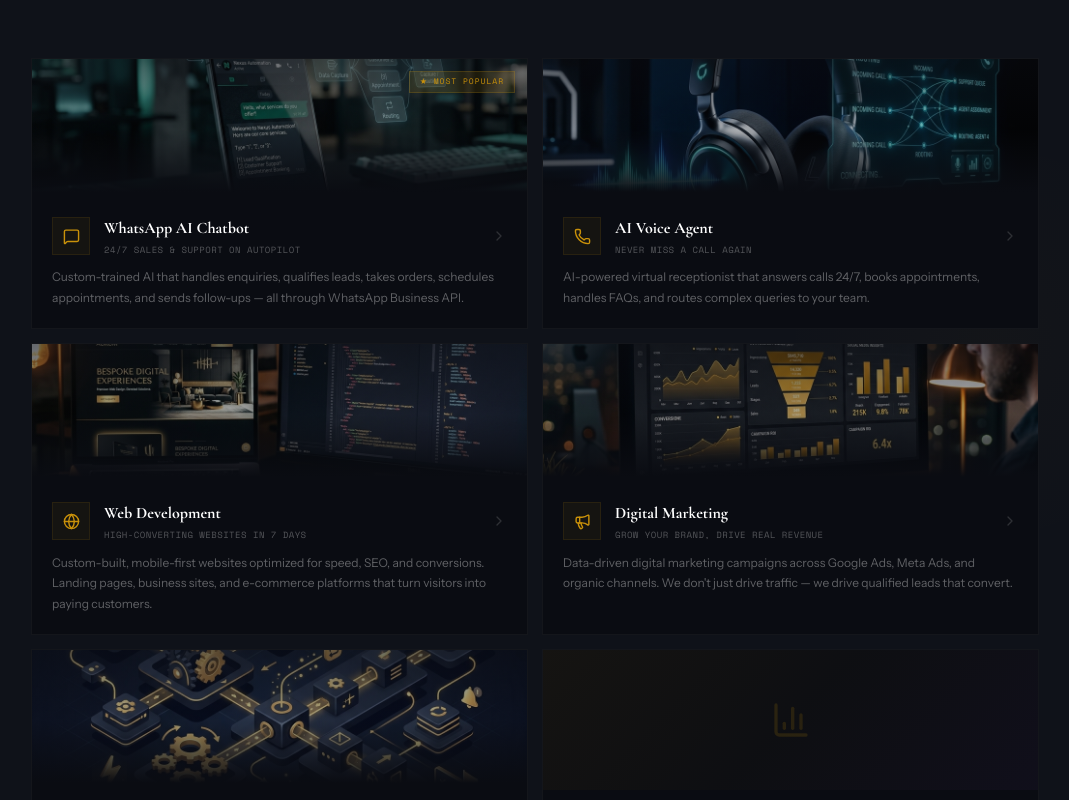
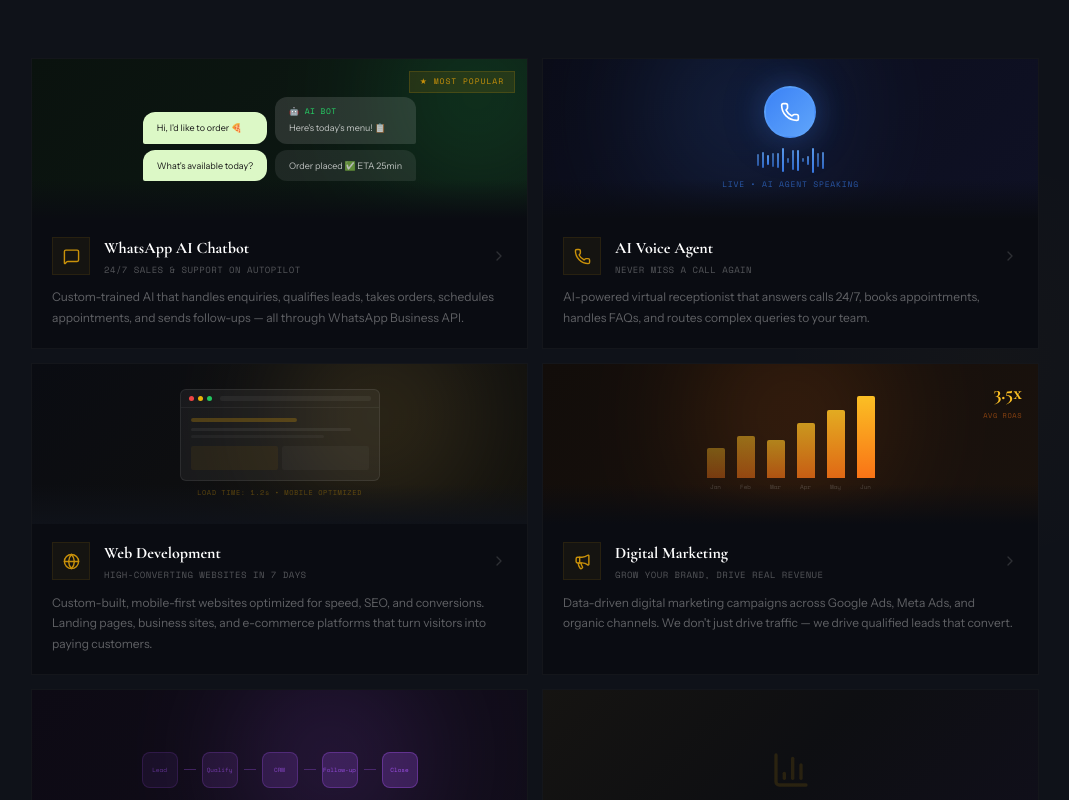
Before and after one commit to Lokii1211/viyanexus, a Next.js app: page / in a window 1280 px wide. Shown: the part 3540-4340 px from the top of the page, without its empty margins (105-1174 px from the left). Built offline with nearby package versions, Linux system fonts and the light colour scheme.

Commit message:
feat: Premium CSS service visuals (animated waveform, chat bubbles, browser mockup, bar chart, pipeline), Instagram link updated

```diff
--- a/app/components/layout/Footer.jsx
+++ b/app/components/layout/Footer.jsx
@@ -36,7 +36,7 @@ const socials = [
   { label: "LinkedIn", href: "https://linkedin.com/company/viyanexus", icon: (
     <svg width="16" height="16" viewBox="0 0 24 24" fill="currentColor"><path d="M20.447 20.452h-3.554v-5.569c0-1.328-.027-3.037-1.852-3.037-1.853 0-2.136 1.445-2.136 2.939v5.667H9.351V9h3.414v1.561h.046c.477-.9 1.637-1.85 3.37-1.85 3.601 0 4.267 2.37 4.267 5.455v6.286zM5.337 7.433c-1.144 0-2.063-.926-2.063-2.065 0-1.138.92-2.063 2.063-2.063 1.14 0 2.064.925 2.064 2.063 0 1.139-.925 2.065-2.064 2.065zm1.782 13.019H3.555V9h3.564v11.452zM22.225 0H1.771C.792 0 0 .774 0 1.729v20.542C0 23.227.792 24 1.771 24h20.451C23.2 24 24 23.227 24 22.271V1.729C24 .774 23.2 0 22.222 0h.003z"/></svg>
   )},
-  { label: "Instagram", href: "https://instagram.com/viyanexus", icon: (
+  { label: "Instagram", href: "https://www.instagram.com/viya_nexus", icon: (
     <svg width="16" height="16" viewBox="0 0 24 24" fill="currentColor"><path d="M12 2.163c3.204 0 3.584.012 4.85.07 3.252.148 4.771 1.691 4.919 4.919.058 1.265.069 1.645.069 4.849 0 3.205-.012 3.584-.069 4.849-.149 3.225-1.664 4.771-4.919 4.919-1.266.058-1.644.07-4.85.07-3.204 0-3.584-.012-4.849-.07-3.26-.149-4.771-1.699-4.919-4.92-.058-1.265-.07-1.644-.07-4.849 0-3.204.013-3.583.07-4.849.149-3.227 1.664-4.771 4.919-4.919 1.266-.057 1.645-.069 4.849-.069zM12 0C8.741 0 8.333.014 7.053.072 2.695.272.273 2.69.073 7.052.014 8.333 0 8.741 0 12c0 3.259.014 3.668.072 4.948.2 4.358 2.618 6.78 6.98 6.98C8.333 23.986 8.741 24 12 24c3.259 0 3.668-.014 4.948-.072 4.354-.2 6.782-2.618 6.979-6.98.059-1.28.073-1.689.073-4.948 0-3.259-.014-3.667-.072-4.947-.196-4.354-2.617-6.78-6.979-6.98C15.668.014 15.259 0 12 0zm0 5.838a6.162 6.162 0 100 12.324 6.162 6.162 0 000-12.324zM12 16a4 4 0 110-8 4 4 0 010 8zm6.406-11.845a1.44 1.44 0 100 2.881 1.44 1.44 0 000-2.881z"/></svg>
   )},
   { label: "X", href: "https://x.com/viyanexus", icon: (
--- a/app/components/sections/Services.jsx
+++ b/app/components/sections/Services.jsx
@@ -2,65 +2,163 @@
 import { motion, useInView, AnimatePresence } from "framer-motion";
 import { useRef, useState } from "react";
 import { MessageSquare, Phone, Globe, BarChart3, Workflow, Megaphone, ArrowRight, ChevronRight } from "lucide-react";
-import Image from "next/image";
 
 const WA_LINK = "https://wa.me/919003360494?text=Hi%20Viya%20Nexus%2C%20I%20need%20help%20with%20automation";
 
+/* Premium CSS-based service visuals */
+function ServiceVisual({ type, color }) {
+  const base = { width: "100%", height: "160px", position: "relative", overflow: "hidden", display: "flex", alignItems: "center", justifyContent: "center" };
+  const glow = { position: "absolute", width: "200px", height: "200px", borderRadius: "50%", filter: "blur(60px)", opacity: 0.15 };
+
+  if (type === "whatsapp") return (
+    <div style={{ ...base, background: "linear-gradient(135deg, #0a120e 0%, #0d1a14 100%)" }}>
+      <div style={{ ...glow, background: "#25D366", top: "-40%", right: "-10%" }} />
+      <div style={{ display: "flex", gap: "8px", alignItems: "flex-end", zIndex: 2 }}>
+        {/* Chat bubbles */}
+        <div style={{ display: "flex", flexDirection: "column", gap: "6px" }}>
+          <div style={{ background: "#DCF8C6", borderRadius: "12px 12px 12px 2px", padding: "8px 14px", maxWidth: "140px" }}>
+            <div style={{ fontSize: "9px", color: "#1a1a1a", fontFamily: "var(--font-body)" }}>Hi, I'd like to order 🍕</div>
+          </div>
+          <div style={{ background: "#DCF8C6", borderRadius: "12px 12px 12px 2px", padding: "8px 14px", maxWidth: "160px" }}>
+            <div style={{ fontSize: "9px", color: "#1a1a1a", fontFamily: "var(--font-body)" }}>What's available today?</div>
+          </div>
+        </div>
+        <div style={{ display: "flex", flexDirection: "column", gap: "6px" }}>
+          <div style={{ background: "rgba(255,255,255,0.12)", borderRadius: "12px 12px 2px 12px", padding: "8px 14px", maxWidth: "150px" }}>
+            <div style={{ fontSize: "8px", color: "#25D366", fontFamily: "var(--font-mono)", letterSpacing: "0.05em" }}>🤖 AI BOT</div>
+            <div style={{ fontSize: "9px", color: "rgba(255,255,255,0.7)", fontFamily: "var(--font-body)", marginTop: "2px" }}>Here's today's menu! 📋</div>
+          </div>
+          <div style={{ background: "rgba(255,255,255,0.08)", borderRadius: "12px 12px 2px 12px", padding: "8px 14px" }}>
+            <div style={{ fontSize: "9px", color: "rgba(255,255,255,0.7)", fontFamily: "var(--font-body)" }}>Order placed ✅ ETA 25min</div>
+          </div>
+        </div>
+      </div>
+      <div style={{ position: "absolute", bottom: 0, left: 0, right: 0, height: "40px", background: "linear-gradient(to top, #0A0C12, transparent)" }} />
+    </div>
+  );
+
+  if (type === "voiceai") return (
+    <div style={{ ...base, background: "linear-gradient(135deg, #0a0c18 0%, #0f1125 100%)" }}>
+      <div style={{ ...glow, background: "#3B82F6", top: "-30%", left: "20%" }} />
+      <div style={{ zIndex: 2, textAlign: "center" }}>
+        {/* Avatar circle */}
+        <div style={{ width: "52px", height: "52px", borderRadius: "50%", background: "linear-gradient(135deg, #3B82F6, #60A5FA)", margin: "0 auto 10px", display: "flex", alignItems: "center", justifyContent: "center", boxShadow: "0 0 30px rgba(59,130,246,0.3), 0 0 60px rgba(59,130,246,0.1)", border: "2px solid rgba(96,165,250,0.3)" }}>
+          <Phone size={20} style={{ color: "white" }} />
+        </div>
+        {/* Waveform */}
+        <div style={{ display: "flex", gap: "3px", justifyContent: "center", alignItems: "center", height: "24px" }}>
+          {[14, 20, 28, 18, 24, 30, 16, 22, 26, 12, 20, 28, 14, 22].map((h, i) => (
+            <motion.div key={i} animate={{ height: [h * 0.3, h, h * 0.3] }} transition={{ duration: 0.8 + i * 0.1, repeat: Infinity, ease: "easeInOut" }}
+              style={{ width: "2px", background: `linear-gradient(to top, #3B82F6, #60A5FA)`, borderRadius: "1px", opacity: 0.6 + (i % 3) * 0.15 }} />
+          ))}
+        </div>
+        <div style={{ fontFamily: "var(--font-mono)", fontSize: "8px", color: "rgba(59,130,246,0.6)", marginTop: "6px", letterSpacing: "0.1em" }}>LIVE • AI AGENT SPEAKING</div>
+      </div>
+      <div style={{ position: "absolute", bottom: 0, left: 0, right: 0, height: "40px", background: "linear-gradient(to top, #0A0C12, transparent)" }} />
+    </div>
+  );
+
+  if (type === "webdev") return (
+    <div style={{ ...base, background: "linear-gradient(135deg, #0a0c12 0%, #12110d 100%)" }}>
+      <div style={{ ...glow, background: "#E8B84B", top: "-30%", right: "10%" }} />
+      <div style={{ zIndex: 2, width: "200px" }}>
+        {/* Mini browser frame */}
+        <div style={{ background: "rgba(255,255,255,0.05)", border: "1px solid rgba(255,255,255,0.08)", borderRadius: "6px", overflow: "hidden" }}>
+          <div style={{ display: "flex", gap: "4px", padding: "6px 8px", borderBottom: "1px solid rgba(255,255,255,0.05)" }}>
+            <div style={{ width: "5px", height: "5px", borderRadius: "50%", background: "#EF4444" }} />
+            <div style={{ width: "5px", height: "5px", borderRadius: "50%", background: "#EAB308" }} />
+            <div style={{ width: "5px", height: "5px", borderRadius: "50%", background: "#22C55E" }} />
+            <div style={{ flex: 1, height: "5px", background: "rgba(255,255,255,0.05)", borderRadius: "2px", marginLeft: "4px" }} />
+          </div>
+          <div style={{ padding: "10px" }}>
+            <div style={{ height: "4px", width: "60%", background: "rgba(201,145,10,0.3)", borderRadius: "2px", marginBottom: "6px" }} />
+            <div style={{ height: "3px", width: "90%", background: "rgba(255,255,255,0.06)", borderRadius: "2px", marginBottom: "4px" }} />
+            <div style={{ height: "3px", width: "75%", background: "rgba(255,255,255,0.04)", borderRadius: "2px", marginBottom: "8px" }} />
+            <div style={{ display: "flex", gap: "4px" }}>
+              <div style={{ flex: 1, height: "24px", background: "rgba(201,145,10,0.08)", borderRadius: "2px" }} />
+              <div style={{ flex: 1, height: "24px", background: "rgba(255,255,255,0.03)", borderRadius: "2px" }} />
+            </div>
+          </div>
+        </div>
+        <div style={{ fontFamily: "var(--font-mono)", fontSize: "7px", color: "rgba(201,145,10,0.4)", marginTop: "6px", textAlign: "center", letterSpacing: "0.08em" }}>LOAD TIME: 1.2s • MOBILE OPTIMIZED</div>
+      </div>
+      <div style={{ position: "absolute", bottom: 0, left: 0, right: 0, height: "40px", background: "linear-gradient(to top, #0F1219, transparent)" }} />
+    </div>
+  );
+
+  if (type === "marketing") return (
+    <div style={{ ...base, background: "linear-gradient(135deg, #120d0a 0%, #1a120d 100%)" }}>
+      <div style={{ ...glow, background: "#F97316", top: "-30%", left: "30%" }} />
+      <div style={{ zIndex: 2, display: "flex", gap: "12px", alignItems: "flex-end" }}>
+        {/* Bar chart */}
+        {[{ h: 30, l: "Jan" }, { h: 42, l: "Feb" }, { h: 38, l: "Mar" }, { h: 55, l: "Apr" }, { h: 68, l: "May" }, { h: 82, l: "Jun" }].map((b, i) => (
+          <div key={i} style={{ textAlign: "center" }}>
+            <motion.div initial={{ height: 0 }} animate={{ height: b.h }} transition={{ delay: 0.3 + i * 0.1, duration: 0.6 }}
+              style={{ width: "18px", background: `linear-gradient(to top, #F97316, #FBBF24)`, borderRadius: "2px 2px 0 0", opacity: 0.4 + i * 0.12 }} />
+            <div style={{ fontSize: "6px", fontFamily: "var(--font-mono)", color: "rgba(255,255,255,0.2)", marginTop: "4px" }}>{b.l}</div>
+          </div>
+        ))}
+        <div style={{ position: "absolute", top: "12px", right: "16px", textAlign: "right" }}>
+          <div style={{ fontFamily: "var(--font-display)", fontSize: "20px", fontWeight: 900, color: "#FBBF24" }}>3.5x</div>
+          <div style={{ fontFamily: "var(--font-mono)", fontSize: "7px", color: "rgba(249,115,22,0.5)", letterSpacing: "0.08em" }}>AVG ROAS</div>
+        </div>
+      </div>
+      <div style={{ position: "absolute", bottom: 0, left: 0, right: 0, height: "40px", background: "linear-gradient(to top, #0A0C12, transparent)" }} />
+    </div>
+  );
+
+  if (type === "workflow") return (
+    <div style={{ ...base, background: "linear-gradient(135deg, #0d0a14 0%, #110d1a 100%)" }}>
+      <div style={{ ...glow, background: "#A855F7", top: "-20%", left: "40%" }} />
+      <div style={{ zIndex: 2, display: "flex", alignItems: "center", gap: "6px" }}>
+        {/* Pipeline nodes */}
+        {["Lead", "Qualify", "CRM", "Follow-up", "Close"].map((n, i) => (
+          <div key={i} style={{ display: "flex", alignItems: "center", gap: "6px" }}>
+            <motion.div initial={{ scale: 0 }} animate={{ scale: 1 }} transition={{ delay: 0.2 + i * 0.15 }}
+              style={{ width: "36px", height: "36px", borderRadius: "8px", background: `rgba(168,85,247,${0.08 + i * 0.04})`, border: `1px solid rgba(168,85,247,${0.15 + i * 0.05})`, display: "flex", alignItems: "center", justifyContent: "center", flexDirection: "column" }}>
+              <div style={{ fontSize: "6px", fontFamily: "var(--font-mono)", color: `rgba(168,85,247,${0.5 + i * 0.1})`, textAlign: "center", lineHeight: 1.2 }}>{n}</div>
+            </motion.div>
+            {i < 4 && <motion.div initial={{ width: 0 }} animate={{ width: 12 }} transition={{ delay: 0.4 + i * 0.15 }} style={{ height: "1px", background: "rgba(168,85,247,0.3)" }} />}
+          </div>
+        ))}
+      </div>
+      <div style={{ position: "absolute", bottom: 0, left: 0, right: 0, height: "40px", background: "linear-gradient(to top, #0A0C12, transparent)" }} />
+    </div>
+  );
+
+  // analytics fallback
+  return (
+    <div style={{ ...base, background: "linear-gradient(135deg, rgba(201,145,10,0.06), rgba(201,145,10,0.02), rgba(168,85,247,0.04))" }}>
+      <BarChart3 size={40} style={{ color: "rgba(201,145,10,0.15)" }} />
+    </div>
+  );
+}
+
 const services = [
-  {
-    icon: MessageSquare, title: "WhatsApp AI Chatbot",
-    short: "24/7 sales & support on autopilot",
-    image: "/services/whatsapp.png",
+  { icon: MessageSquare, title: "WhatsApp AI Chatbot", short: "24/7 sales & support on autopilot", visual: "whatsapp",
     desc: "Custom-trained AI that handles enquiries, qualifies leads, takes orders, schedules appointments, and sends follow-ups — all through WhatsApp Business API.",
     features: ["Menu browsing & ordering", "Lead qualification", "Appointment booking", "Auto follow-ups", "Multi-language support"],
-    result: "94% fewer manual replies",
-    popular: true,
-  },
-  {
-    icon: Phone, title: "AI Voice Agent",
-    short: "Never miss a call again",
-    image: "/services/voiceai.png",
+    result: "94% fewer manual replies", popular: true },
+  { icon: Phone, title: "AI Voice Agent", short: "Never miss a call again", visual: "voiceai",
     desc: "AI-powered virtual receptionist that answers calls 24/7, books appointments, handles FAQs, and routes complex queries to your team.",
     features: ["24/7 call handling", "Appointment scheduling", "Natural conversation", "Call transcription", "CRM integration"],
-    result: "96% call resolution rate",
-    popular: false,
-  },
-  {
-    icon: Globe, title: "Web Development",
-    short: "High-converting websites in 7 days",
-    image: "/services/webdev.png",
+    result: "96% call resolution rate", popular: false },
+  { icon: Globe, title: "Web Development", short: "High-converting websites in 7 days", visual: "webdev",
     desc: "Custom-built, mobile-first websites optimized for speed, SEO, and conversions. Landing pages, business sites, and e-commerce platforms that turn visitors into paying customers.",
     features: ["Mobile-first design", "SEO optimization", "WhatsApp CTA integration", "Speed optimized (<2s load)", "Analytics built-in", "Hosting & maintenance"],
-    result: "2.3x more leads captured",
-    popular: false,
-  },
-  {
-    icon: Megaphone, title: "Digital Marketing",
-    short: "Grow your brand, drive real revenue",
-    image: "/services/marketing.png",
+    result: "2.3x more leads captured", popular: false },
+  { icon: Megaphone, title: "Digital Marketing", short: "Grow your brand, drive real revenue", visual: "marketing",
     desc: "Data-driven digital marketing campaigns across Google Ads, Meta Ads, and organic channels. We don't just drive traffic — we drive qualified leads that convert.",
     features: ["Google & Meta Ads", "SEO & content strategy", "Social media management", "Email marketing automation", "Monthly ROI reports", "Competitor analysis"],
-    result: "3.5x average ROAS",
-    popular: false,
-  },
-  {
-    icon: Workflow, title: "Workflow Automation",
-    short: "Connect everything, automate anything",
-    image: "/services/workflow.png",
+    result: "3.5x average ROAS", popular: false },
+  { icon: Workflow, title: "Workflow Automation", short: "Connect everything, automate anything", visual: "workflow",
     desc: "End-to-end business process automation — from lead capture to invoicing. We connect your CRM, calendar, payment gateway, and communication channels.",
     features: ["Multi-tool integration", "Custom workflows", "Error handling", "Auto-notifications", "Real-time sync"],
-    result: "4+ hours saved daily",
-    popular: false,
-  },
-  {
-    icon: BarChart3, title: "Analytics & Optimization",
-    short: "Data-driven decisions, monthly",
-    image: null,
+    result: "4+ hours saved daily", popular: false },
+  { icon: BarChart3, title: "Analytics & Optimization", short: "Data-driven decisions, monthly", visual: "analytics",
     desc: "Monthly performance reports with actionable insights. We continuously optimize your automations based on real conversation data and conversion metrics.",
     features: ["Monthly reports", "Conversion tracking", "Bot optimization", "ROI dashboards", "Growth recommendations"],
-    result: "Continuous improvement",
-    popular: false,
-  },
+    result: "Continuous improvement", popular: false },
 ];
 
 export default function Services() {
@@ -70,9 +168,7 @@ export default function Services() {
 
   return (
     <section id="services" className="section-pad" style={{ background: "#0F1219", position: "relative", overflow: "hidden" }} ref={ref}>
-      {/* Ambient glow */}
       <div style={{ position: "absolute", top: "30%", right: "-5%", width: "500px", height: "500px", background: "radial-gradient(circle, rgba(201,145,10,0.025) 0%, transparent 60%)", pointerEvents: "none" }} />
-
       <div className="container-main" style={{ position: "relative", zIndex: 2 }}>
         <div className="section-header">
           <motion.div initial={{ opacity: 0, y: 20 }} animate={isInView ? { opacity: 1, y: 0 } : {}} transition={{ duration: 0.5 }}>
@@ -93,73 +189,22 @@ export default function Services() {
             const Icon = s.icon;
             const isOpen = expanded === i;
             return (
-              <motion.div key={i}
-                initial={{ opacity: 0, y: 30 }}
-                animate={isInView ? { opacity: 1, y: 0 } : {}}
+              <motion.div key={i} initial={{ opacity: 0, y: 30 }} animate={isInView ? { opacity: 1, y: 0 } : {}}
                 transition={{ duration: 0.5, delay: 0.1 + i * 0.08 }}
-                onClick={() => setExpanded(isOpen ? null : i)}
-                className="service-card"
-                style={{
-                  background: isOpen ? "#0D0F16" : "#0A0C12",
-                  border: isOpen ? "1px solid rgba(201,145,10,0.2)" : "1px solid rgba(255,255,255,0.04)",
-                  cursor: "pointer",
-                  position: "relative",
-                  overflow: "hidden",
-                  transition: "all 0.4s ease",
-                }}
-              >
-                {/* Top glow line on expand */}
-                <motion.div
-                  animate={{ opacity: isOpen ? 0.8 : 0 }}
-                  style={{ position: "absolute", top: 0, left: 0, right: 0, height: "2px", background: "linear-gradient(to right, transparent, #C9910A, transparent)" }}
-                />
-
+                onClick={() => setExpanded(isOpen ? null : i)} className="service-card"
+                style={{ background: isOpen ? "#0D0F16" : "#0A0C12", border: isOpen ? "1px solid rgba(201,145,10,0.2)" : "1px solid rgba(255,255,255,0.04)", cursor: "pointer", position: "relative", overflow: "hidden", transition: "all 0.4s ease" }}>
+                <motion.div animate={{ opacity: isOpen ? 0.8 : 0 }}
+                  style={{ position: "absolute", top: 0, left: 0, right: 0, height: "2px", background: "linear-gradient(to right, transparent, #C9910A, transparent)" }} />
                 {s.popular && (
-                  <div style={{
-                    position: "absolute", top: "12px", right: "12px", zIndex: 3,
-                    background: "rgba(201,145,10,0.12)", border: "1px solid rgba(201,145,10,0.2)",
-                    padding: "3px 10px", fontFamily: "var(--font-mono)", fontSize: "8px",
-                    color: "#C9910A", textTransform: "uppercase", letterSpacing: "0.12em",
-                  }}>★ Most Popular</div>
+                  <div style={{ position: "absolute", top: "12px", right: "12px", zIndex: 3, background: "rgba(201,145,10,0.12)", border: "1px solid rgba(201,145,10,0.2)", padding: "3px 10px", fontFamily: "var(--font-mono)", fontSize: "8px", color: "#C9910A", textTransform: "uppercase", letterSpacing: "0.12em" }}>★ Most Popular</div>
                 )}
 
-                {/* Service image */}
-                {s.image && (
-                  <div style={{ position: "relative", width: "100%", height: "140px", overflow: "hidden" }}>
-                    <Image
-                      src={s.image}
-                      alt={s.title}
-                      fill
-                      style={{ objectFit: "cover", objectPosition: "center" }}
-                      sizes="(max-width: 768px) 100vw, 340px"
-                    />
-                    <div style={{
-                      position: "absolute", inset: 0,
-                      background: "linear-gradient(to top, #0A0C12 5%, rgba(10,12,18,0.3) 50%, rgba(10,12,18,0.6) 100%)",
-                    }} />
-                  </div>
-                )}
-
-                {/* No image fallback — gradient header */}
-                {!s.image && (
-                  <div style={{
-                    width: "100%", height: "140px",
-                    background: "linear-gradient(135deg, rgba(201,145,10,0.06), rgba(201,145,10,0.02), rgba(168,85,247,0.04))",
-                    display: "flex", alignItems: "center", justifyContent: "center",
-                  }}>
-                    <Icon size={40} style={{ color: "rgba(201,145,10,0.15)" }} />
-                  </div>
-                )}
+                <ServiceVisual type={s.visual} />
 
                 <div style={{ padding: "16px 20px 20px" }}>
                   <div style={{ display: "flex", alignItems: "center", gap: "14px", marginBottom: "10px" }}>
-                    <motion.div
-                      whileHover={{ scale: 1.1, rotate: 5 }}
-                      style={{
-                        width: "38px", height: "38px", display: "flex", alignItems: "center", justifyContent: "center",
-                        background: "rgba(201,145,10,0.06)", border: "1px solid rgba(201,145,10,0.1)",
-                        flexShrink: 0,
-                      }}>
+                    <motion.div whileHover={{ scale: 1.1, rotate: 5 }}
+                      style={{ width: "38px", height: "38px", display: "flex", alignItems: "center", justifyContent: "center", background: "rgba(201,145,10,0.06)", border: "1px solid rgba(201,145,10,0.1)", flexShrink: 0 }}>
                       <Icon size={17} style={{ color: "#C9910A" }} />
                     </motion.div>
                     <div style={{ flex: 1 }}>
@@ -170,46 +215,20 @@ export default function Services() {
                       <ChevronRight size={16} style={{ color: isOpen ? "#C9910A" : "rgba(255,255,255,0.15)" }} />
                     </motion.div>
                   </div>
-
                   <p style={{ color: "rgba(255,255,255,0.35)", fontSize: "12px", lineHeight: 1.7, marginBottom: isOpen ? "14px" : "0" }}>{s.desc}</p>
-
                   <AnimatePresence>
                     {isOpen && (
-                      <motion.div
-                        initial={{ height: 0, opacity: 0 }}
-                        animate={{ height: "auto", opacity: 1 }}
-                        exit={{ height: 0, opacity: 0 }}
-                        transition={{ duration: 0.3 }}
-                        style={{ overflow: "hidden" }}
-                      >
+                      <motion.div initial={{ height: 0, opacity: 0 }} animate={{ height: "auto", opacity: 1 }} exit={{ height: 0, opacity: 0 }} transition={{ duration: 0.3 }} style={{ overflow: "hidden" }}>
                         <div style={{ display: "flex", flexWrap: "wrap", gap: "5px", marginBottom: "14px" }}>
                           {s.features.map((f, j) => (
-                            <motion.span key={j}
-                              initial={{ opacity: 0, scale: 0.9 }}
-                              animate={{ opacity: 1, scale: 1 }}
-                              transition={{ delay: j * 0.04 }}
-                              style={{
-                                padding: "4px 10px", background: "rgba(255,255,255,0.03)",
-                                border: "1px solid rgba(255,255,255,0.06)",
-                                fontFamily: "var(--font-mono)", fontSize: "9px",
-                                color: "rgba(255,255,255,0.45)", letterSpacing: "0.04em",
-                              }}>✓ {f}</motion.span>
+                            <motion.span key={j} initial={{ opacity: 0, scale: 0.9 }} animate={{ opacity: 1, scale: 1 }} transition={{ delay: j * 0.04 }}
+                              style={{ padding: "4px 10px", background: "rgba(255,255,255,0.03)", border: "1px solid rgba(255,255,255,0.06)", fontFamily: "var(--font-mono)", fontSize: "9px", color: "rgba(255,255,255,0.45)", letterSpacing: "0.04em" }}>✓ {f}</motion.span>
                           ))}
                         </div>
                         <div style={{ display: "flex", justifyContent: "space-between", alignItems: "center", paddingTop: "12px", borderTop: "1px solid rgba(255,255,255,0.04)" }}>
                           <span style={{ fontFamily: "var(--font-mono)", fontSize: "11px", color: "#E8B84B", fontWeight: 700 }}>📈 {s.result}</span>
-                          <a href={WA_LINK} target="_blank" rel="noopener noreferrer"
-                            onClick={(e) => e.stopPropagation()}
-                            className="cta-btn-animate"
-                            style={{
-                              padding: "8px 16px", background: "rgba(201,145,10,0.1)",
-                              border: "1px solid rgba(201,145,10,0.2)",
-                              fontFamily: "var(--font-mono)", fontSize: "10px",
-                              color: "#C9910A", textDecoration: "none",
-                              textTransform: "uppercase", letterSpacing: "0.1em",
-                              display: "inline-flex", alignItems: "center", gap: "6px",
-                              transition: "all 0.3s",
-                            }}>
+                          <a href={WA_LINK} target="_blank" rel="noopener noreferrer" onClick={(e) => e.stopPropagation()} className="cta-btn-animate"
+                            style={{ padding: "8px 16px", background: "rgba(201,145,10,0.1)", border: "1px solid rgba(201,145,10,0.2)", fontFamily: "var(--font-mono)", fontSize: "10px", color: "#C9910A", textDecoration: "none", textTransform: "uppercase", letterSpacing: "0.1em", display: "inline-flex", alignItems: "center", gap: "6px", transition: "all 0.3s" }}>
                             Get This <ArrowRight size={10} />
                           </a>
                         </div>
@@ -222,14 +241,7 @@ export default function Services() {
           })}
         </div>
       </div>
-
-      <style jsx>{`
-        .service-card:hover {
-          border-color: rgba(201,145,10,0.12) !important;
-          transform: translateY(-3px);
-          box-shadow: 0 12px 40px rgba(0,0,0,0.35);
-        }
-      `}</style>
+      <style jsx>{`.service-card:hover { border-color: rgba(201,145,10,0.12) !important; transform: translateY(-3px); box-shadow: 0 12px 40px rgba(0,0,0,0.35); }`}</style>
     </section>
   );
 }
```
